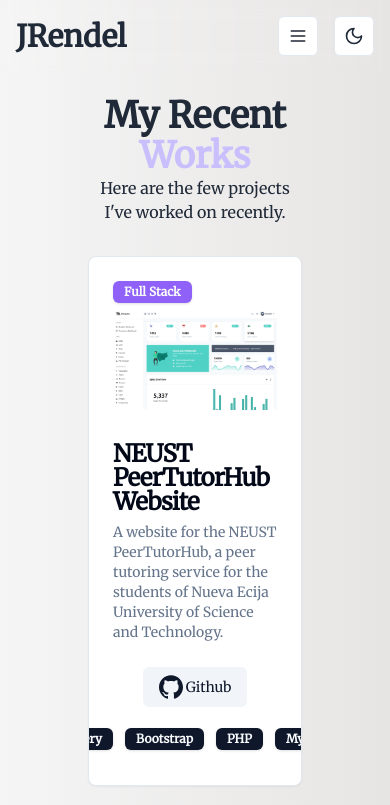
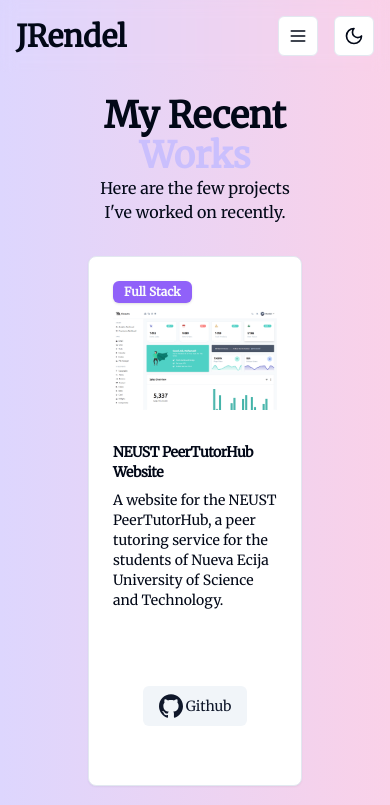
Before and after one commit to JRendel-main/personal-portfolio, a Next.js app: page /projects in a window 390 px wide. Shown: the top 805 px of the page. Built offline with nearby package versions, Linux system fonts and the light colour scheme.

Commit message:
Update ProjectCards and _document components

```diff
--- a/src/components/ProjectCards.tsx
+++ b/src/components/ProjectCards.tsx
@@ -30,37 +30,44 @@ const ProjectCards: React.FC<ProjectCardsProps> = ({
   projectLink,
   projectDemo,
   projectTags,
-  projectType
+  projectType,
 }) => {
   return (
     <div className="">
       <Card className="h-[530px] bg-opacity-75 overflow-hidden hover:shadow-md hover:shadow-purple-800 hover:scale-110 transition-all duration-700 dark:bg-zinc-800 dark:backdrop-blur">
         <CardHeader className="bg-opacity-100">
-          <h1 className="text-left text-sm font-small">
+          <h1 className="flex text-left text-sm font-small items-center">
             {projectType === "Full Stack" ? (
               <Badge variant={"full_stack"}>Full Stack</Badge>
             ) : projectType === "Frontend" ? (
               <Badge variant={"frontend"}>Frontend</Badge>
             ) : (
               <Badge variant={"backend"}>Backend</Badge>
-
             )}
           </h1>
-          <Image src={`/images/${projectImage}`} alt="project" width={350} height={200} />
+          <Image
+            src={`/images/${projectImage}`}
+            alt="project"
+            width={350}
+            height={200}
+          />
         </CardHeader>
         <CardContent>
-          <CardTitle className="mt-2 text-l">{projectName}</CardTitle>
-          <CardDescription className="mt-2 text-sm">{projectDescription}</CardDescription>
+          <CardTitle className="mt-2 text-sm">{projectName}</CardTitle>
+          <CardDescription className="mt-2 text-small">
+            {projectDescription}
+          </CardDescription>
         </CardContent>
         <CardFooter className="grid grid-rows-2 justify-center bg-opacity-100">
           <div className="grid justify-center gap-5">
             <Link href={projectLink}>
               <Button variant={"secondary"}>
-                <SiGithub className="text-2xl" />&nbsp;Github
+                <SiGithub className="text-2xl" />
+                &nbsp;Github
               </Button>
             </Link>
           </div>
-          <div className="flex gap-3 justify-between mt-5">
+          <div className="flex flex-col lg:flex-row gap-3 justify-between mt-5">
             {projectTags.map((tag, index) => (
               <Badge key={index} variant={"tech_badge"}>
                 {tag}
--- a/src/pages/_document.tsx
+++ b/src/pages/_document.tsx
@@ -4,14 +4,12 @@ export default function Document() {
   return (
     <Html lang="en">
       <Head>
-        <title>JRendels</title>
+        <title>JRendels || Web Developer</title>
       </Head>
       <body
         className="
-        bg-gradient-to-r from-neutral-100 to-stone-200
-        dark:from-neutral-800 dark:to-neutral-900
-        text-gray-800
-        dark:text-gray-200
+        bg-gradient-to-r from-violet-200 to-pink-200
+        dark:from-zinc-800 dark:to-slate-800
         transition-all
         ease-in-out
         duration-500
--- a/src/pages/index.tsx
+++ b/src/pages/index.tsx
@@ -14,7 +14,7 @@ export default function Home() {
           <div className="mb-10">
             <Hero />
           </div>
-          <div className="mb-10">
+          <div className="mb-10 section-container">
             <About />
           </div>
           <div className="mb-10">
--- a/src/styles/globals.css
+++ b/src/styles/globals.css
@@ -119,3 +119,10 @@
 .curve-background {
   background: linear-gradient(to right top, #657587 50%, #e0e6ed 50%);
 }
+
+.section-container {
+  position: relative;
+  overflow: hidden;
+  transition: background-color 0.5s ease;
+  /* Smooth transition effect for background color */
+}
```
